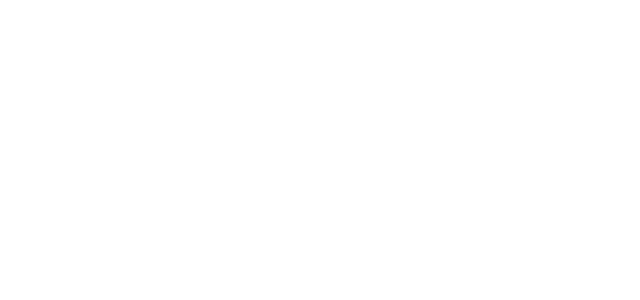
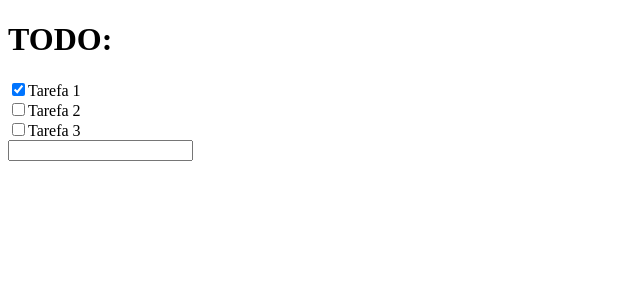
Before and after one commit to Antonio214/kanban-td, a React (Create React App) app: page / in a window 1280 px wide. Shown: the top 300 px of the page, without its empty margins (0-640 px from the left). Built offline with nearby package versions, Linux system fonts and the light colour scheme.

Commit message:
created base view and updated readme

```diff
--- a/src/App.tsx
+++ b/src/App.tsx
@@ -1,5 +1,22 @@
 function App() {
-  return <div className="App"></div>;
+  const data = [
+    { description: "Tarefa 1", done: true },
+    { description: "Tarefa 2", done: false },
+    { description: "Tarefa 3", done: false },
+  ];
+
+  return (
+    <div className="App">
+      <h1>TODO:</h1>
+      {data.map((item, index) => (
+        <div>
+          <input type={"checkbox"} checked={item.done}></input>
+          <text key={index}>{item.description}</text>
+        </div>
+      ))}
+      <input type={"text"}></input>
+    </div>
+  );
 }
 
 export default App;
```
Also changed, not shown: 1 other file (tests, documents, lock files or other folders).
